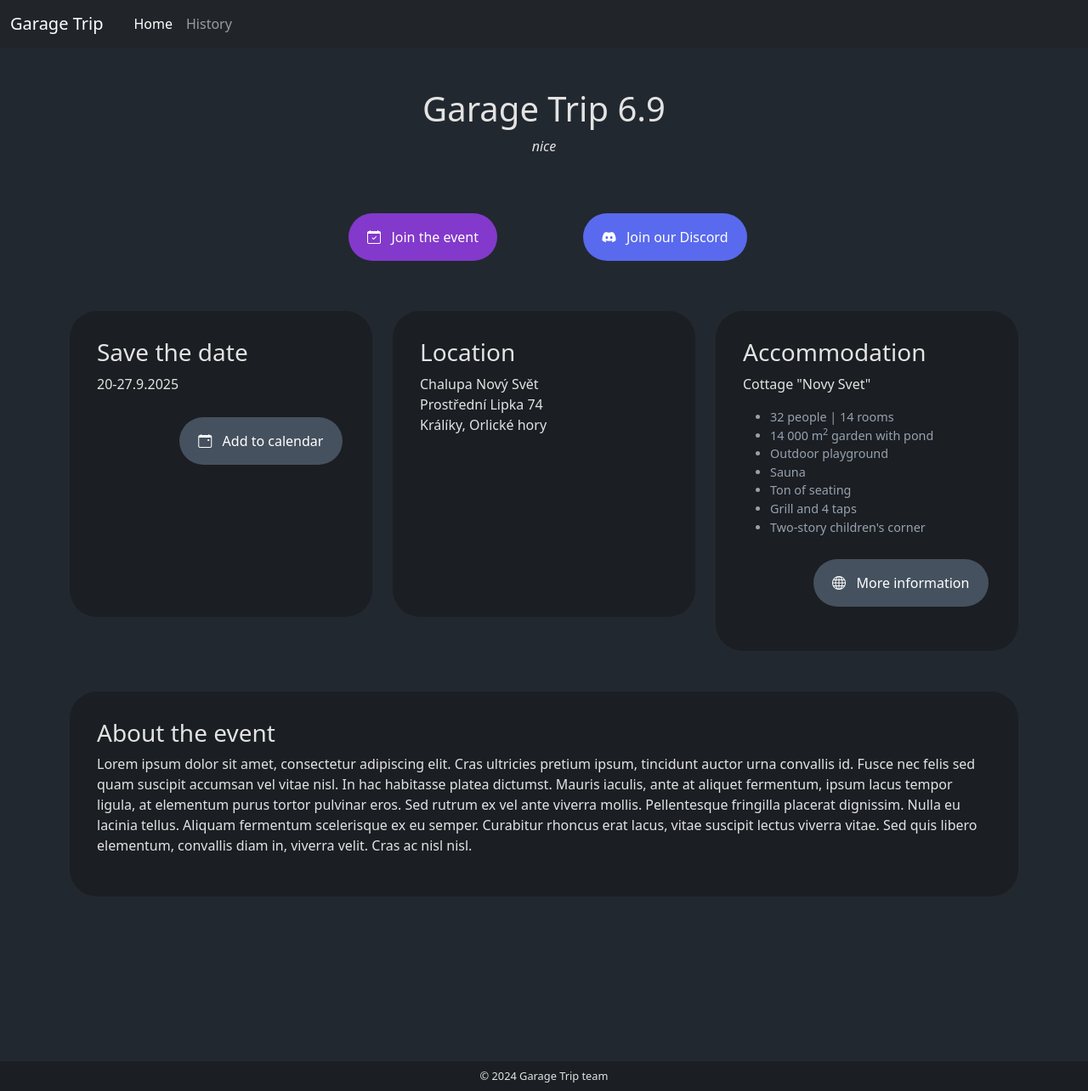
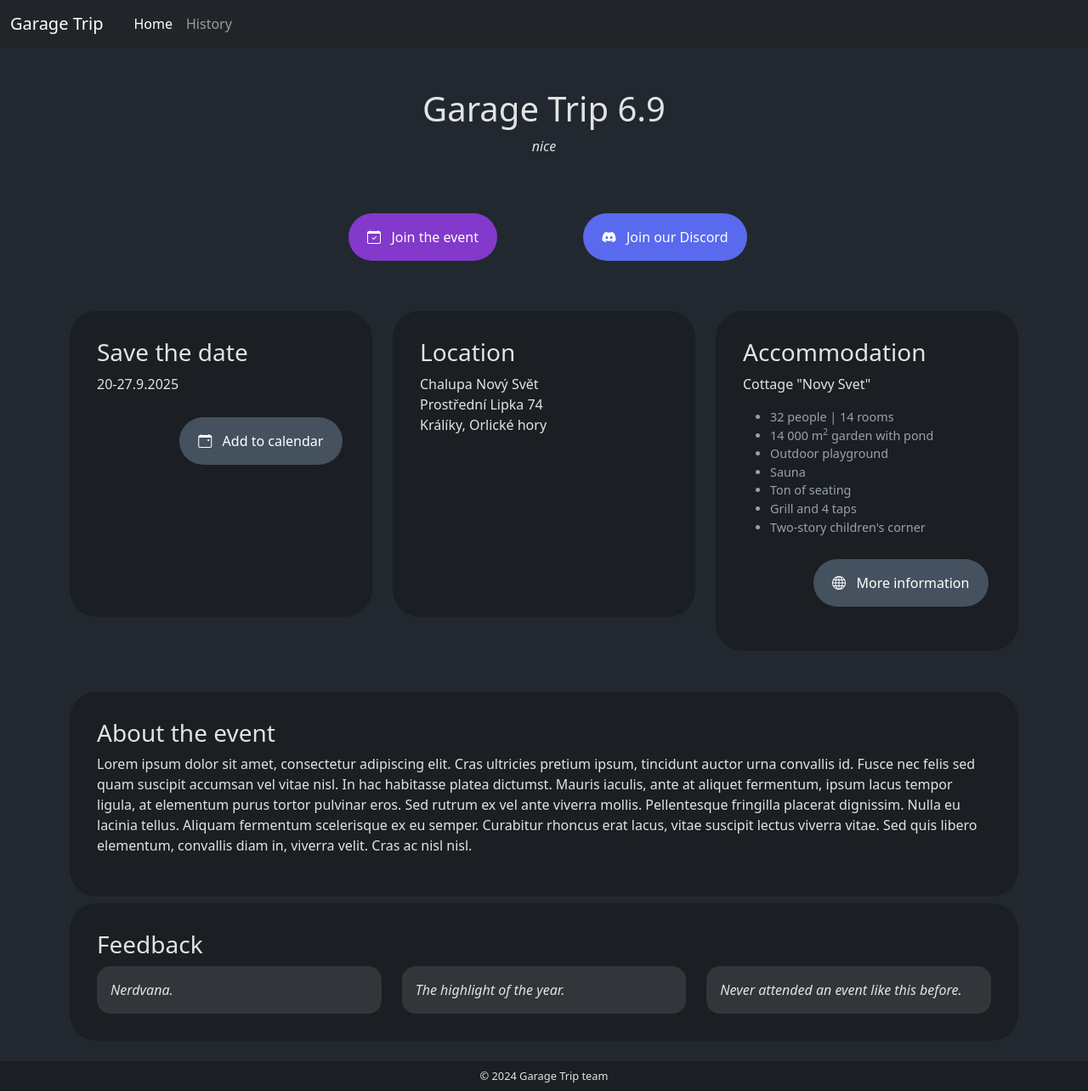
Before and after one commit to tivvit/garage-trip-web, a Jekyll site: the page built from index.html, in a window 1280 px wide and 1284 px high. Shown: the whole window at 85% size. Built offline with Jekyll 4.4.1, drawn with Linux system fonts in a browser that asks for light colours.

Commit message:
added feedback section

```diff
--- a/assets/css/main.scss
+++ b/assets/css/main.scss
@@ -33,6 +33,11 @@ body {
             border: 1px solid #515151;
         }
     }
+}
+
+.comment-box {
+    background-color: rgba(255, 255, 255, .1);
+    border-radius: $radius/2;
 }
 
 .info-box {
--- a/index.html
+++ b/index.html
@@ -80,3 +80,21 @@ id: home
         </div>
     </div>
 </div>
+
+<div class="row pt-2">
+    <div class="col">
+        <div class="box">
+            <h3>Feedback</h3>
+            <div class="row">
+                <div class="col-lg-4">
+                    <div class="comment-box p-3"><em>Nerdvana.</em></div>
+                </div>
+                <div class="col-lg-4">
+                    <div class="comment-box p-3"><em>The highlight of the year.</em></div>
+                </div>
+                <div class="col-lg-4">
+                    <div class="comment-box p-3"><em>Never attended an event like this before.</em></div>
+                </div>
+        </div>
+    </div>
+</div>
```
Also changed, not shown: 3 other files.
